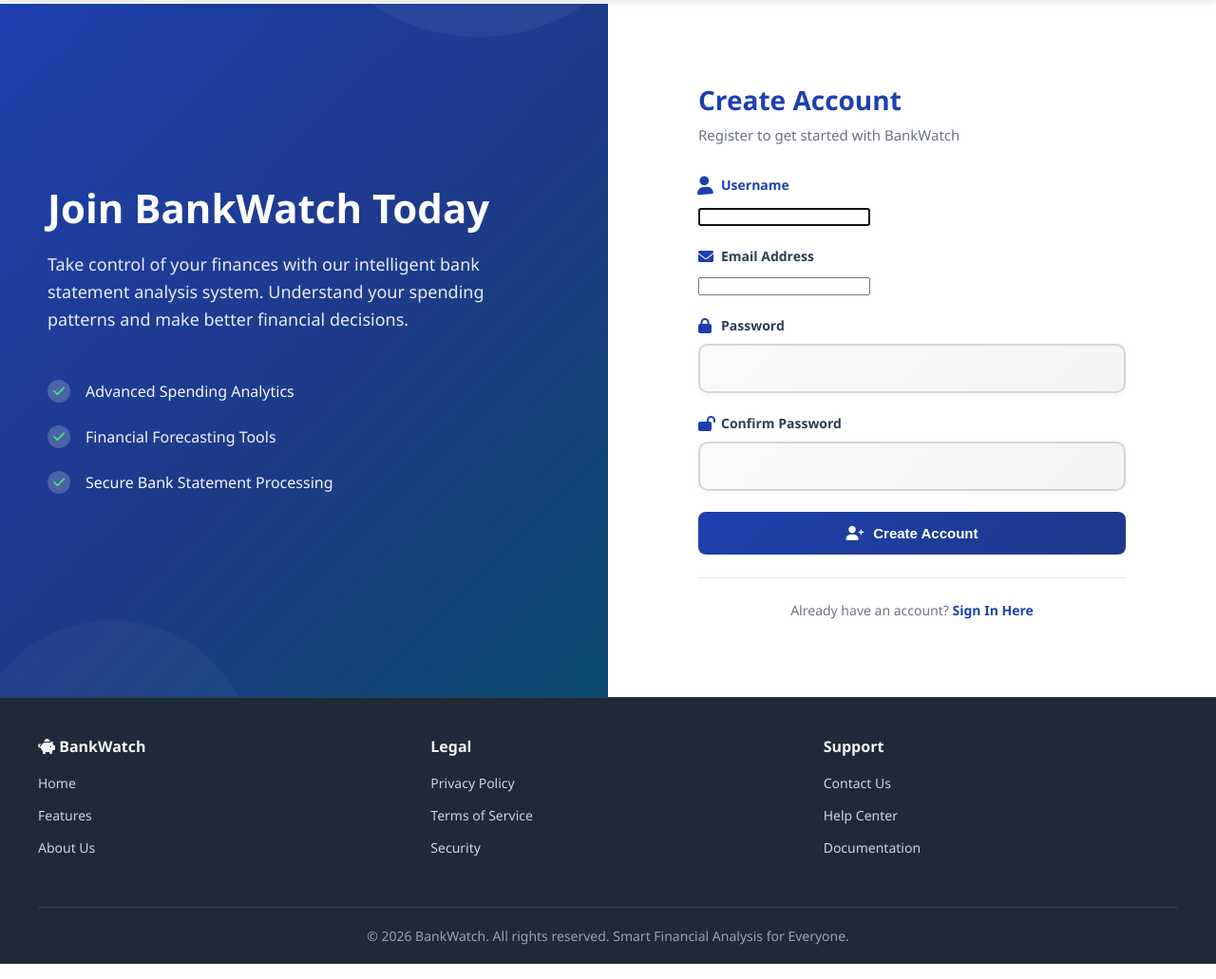
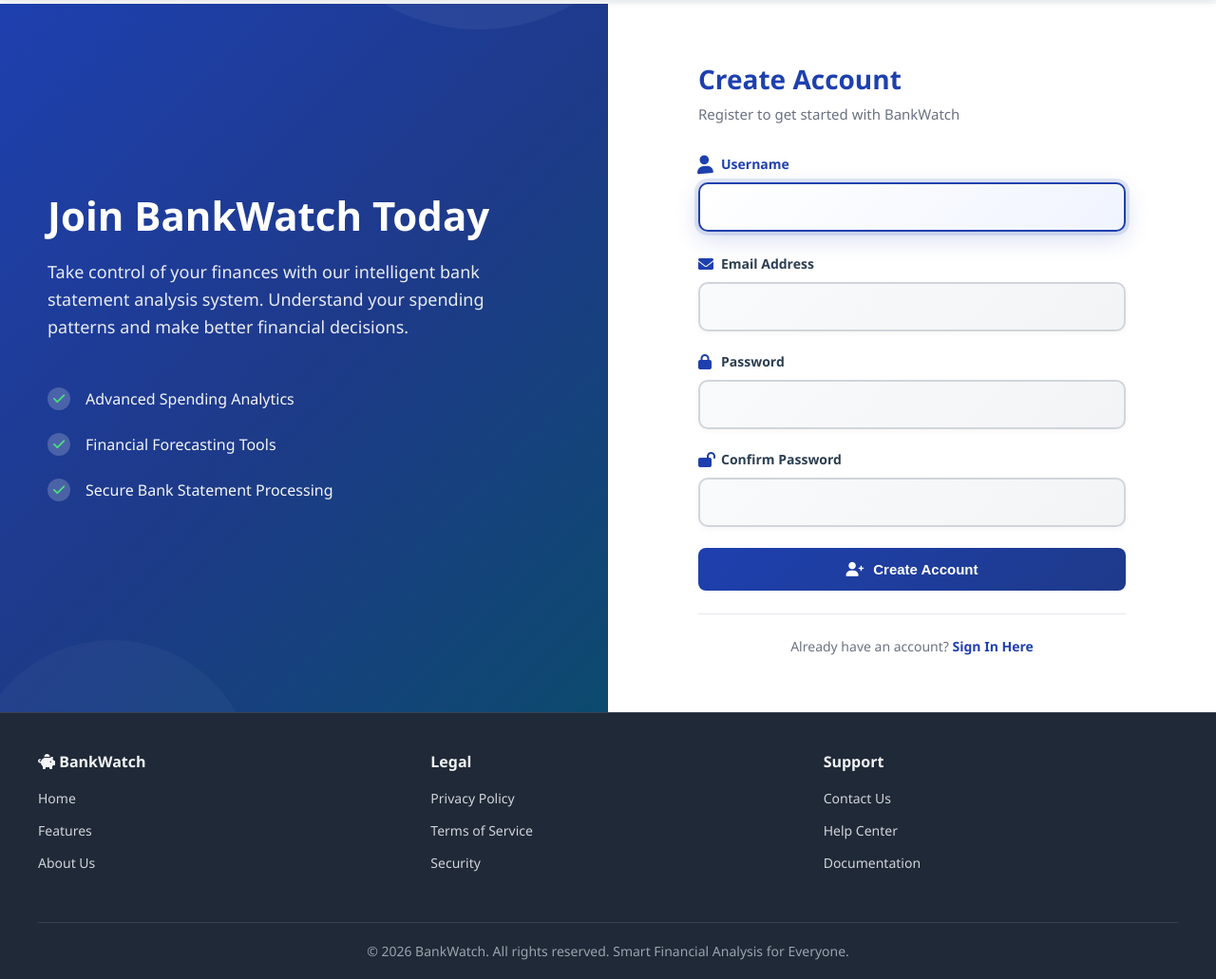
Before and after one commit to internp247-design/BankWatch, a Django app: page /register/ in a window 1280 px wide. Shown: the part 66-1097 px from the top of the page at 95% size. Run offline with Django 5.2, Linux system fonts and the light colour scheme.

Commit message:
ui improve reg7

```diff
--- a/templates/users/register.html
+++ b/templates/users/register.html
@@ -267,6 +267,40 @@
                         0 8px 24px rgba(30, 64, 175, 0.18),
                         inset 0 1px 2px rgba(255, 255, 255, 0.8);
             transform: translateY(-2px);
+        }
+
+        /* Specific targeting for Django form username and email fields */
+        #id_username,
+        #id_email {
+            width: 100% !important;
+            padding: 14px 16px !important;
+            border: 2px solid #d1d5db !important;
+            border-radius: 10px !important;
+            font-size: 15px !important;
+            transition: all 0.3s cubic-bezier(0.4, 0, 0.2, 1) !important;
+            background: linear-gradient(135deg, #f9fafb 0%, #f3f4f6 100%) !important;
+            font-family: 'Segoe UI', 'Poppins', -apple-system, BlinkMacSystemFont, sans-serif !important;
+            box-shadow: 0 2px 6px rgba(0, 0, 0, 0.04) !important;
+            position: relative !important;
+            z-index: 1 !important;
+        }
+
+        #id_username:hover,
+        #id_email:hover {
+            border-color: #9ca3af !important;
+            box-shadow: 0 4px 12px rgba(0, 0, 0, 0.08) !important;
+            background: linear-gradient(135deg, #ffffff 0%, #f9fafb 100%) !important;
+        }
+
+        #id_username:focus,
+        #id_email:focus {
+            outline: none !important;
+            border-color: #1e40af !important;
+            background: linear-gradient(135deg, #ffffff 0%, #f0f4ff 100%) !important;
+            box-shadow: 0 0 0 4px rgba(30, 64, 175, 0.12),
+                        0 8px 24px rgba(30, 64, 175, 0.18),
+                        inset 0 1px 2px rgba(255, 255, 255, 0.8) !important;
+            transform: translateY(-2px) !important;
         }
 
         .password-toggle {
@@ -744,33 +778,52 @@
 
         // Form input styling and validation
         document.addEventListener('DOMContentLoaded', function() {
-            const inputs = document.querySelectorAll('.form-input');
+            // Add form-input class to all inputs
+            const inputs = document.querySelectorAll(
+                'input[type="text"], input[type="email"], input[type="password"]'
+            );
 
             inputs.forEach(input => {
-                // Add bootstrap class for styling
-                if (!input.classList.contains('form-input')) {
-                    input.classList.add('form-input');
-                }
+                input.classList.add('form-input');
 
                 // Add focus effects
                 input.addEventListener('focus', function() {
-                    this.style.transition = 'all 0.3s ease';
+                    const parent = this.closest('.form-group');
+                    if (parent) {
+                        parent.classList.add('focused');
+                    }
+                });
+
+                input.addEventListener('blur', function() {
+                    const parent = this.closest('.form-group');
+                    if (parent) {
+                        parent.classList.remove('focused');
+                    }
                 });
 
                 // Remove error styling when user starts typing
                 input.addEventListener('input', function() {
-                    const errorMsg = this.parentElement.querySelector('.error-message');
+                    const errorMsg = this.closest('.form-group').querySelector('.error-message');
                     if (errorMsg) {
-                        this.style.borderColor = '#e5e7eb';
+                        this.style.borderColor = '';
+                    }
+
+                    // Add has-value class for styling
+                    const parent = this.closest('.form-group');
+                    if (parent && this.value) {
+                        parent.classList.add('has-value');
+                    } else if (parent && !this.value) {
+                        parent.classList.remove('has-value');
                     }
                 });
-            });
 
-            // Password field specific styling
-            const passwordFields = document.querySelectorAll('input[type="password"]');
-            passwordFields.forEach(field => {
-                field.classList.add('form-input');
-                field.style.paddingRight = '40px';
+                // Check on load if field has value
+                if (input.value) {
+                    const parent = input.closest('.form-group');
+                    if (parent) {
+                        parent.classList.add('has-value');
+                    }
+                }
             });
         });
 
```
